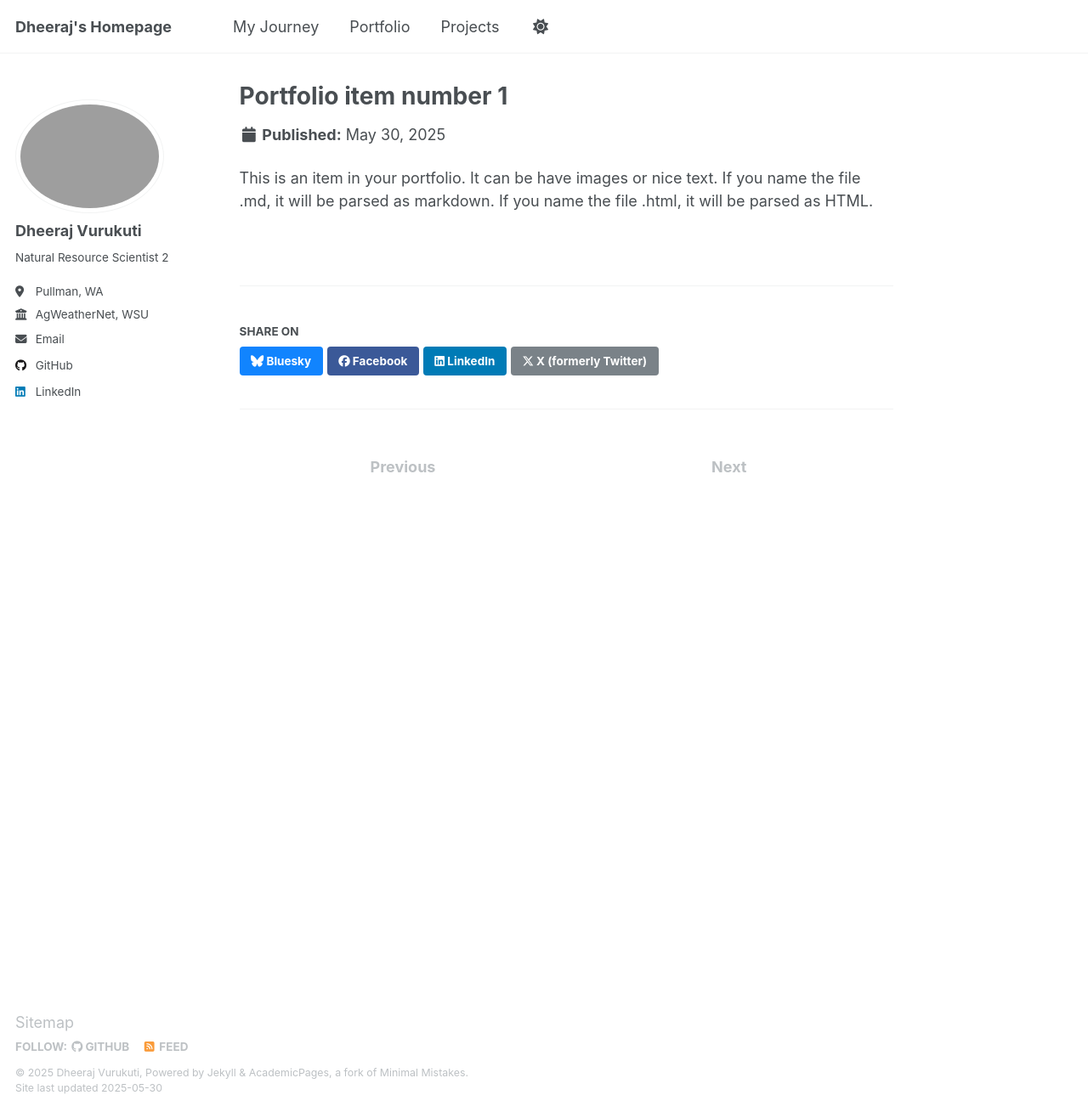
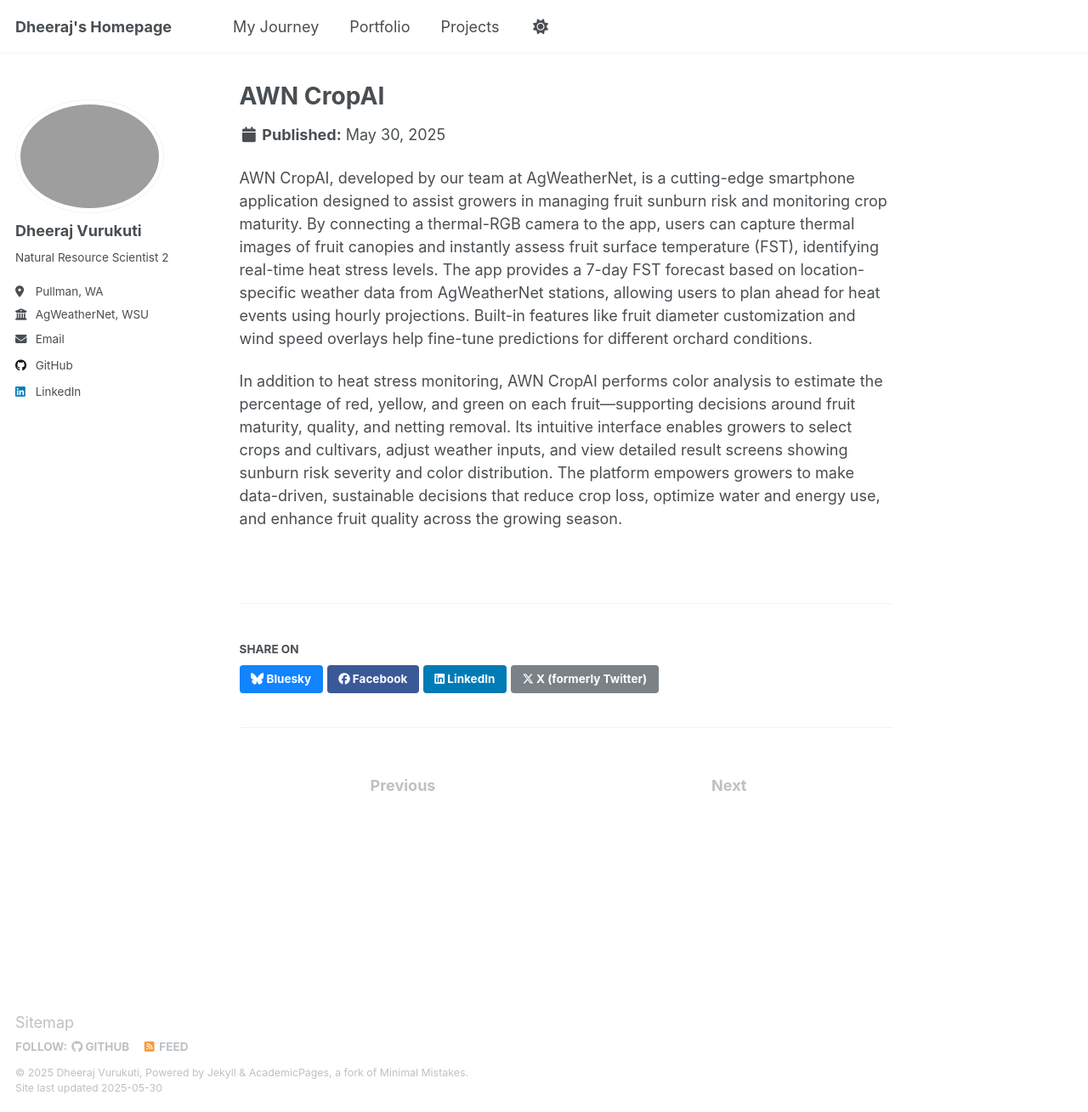
Before and after one commit to dheerajvurukuti/dheerajvurukuti.github.io, a Jekyll site: the page built from _portfolio/portfolio-1.md, in a window 1280 px wide and 1309 px high. Shown: the whole window at 85% size. Built offline with Jekyll 4.4.1, drawn with Linux system fonts in a browser that asks for light colours.

Commit message:
Added AWNCropAI

```diff
--- a/_pages/portfolio.html
+++ b/_pages/portfolio.html
@@ -5,9 +5,9 @@ permalink: /portfolio/
 author_profile: true
 ---
 
-{% include base_path %}
+<!-- {% include base_path %}
 
 
 {% for post in site.portfolio %}
   {% include archive-single.html %}
-{% endfor %}
+{% endfor %} -->
--- a/_portfolio/portfolio-1.md
+++ b/_portfolio/portfolio-1.md
@@ -1,7 +1,9 @@
 ---
-title: "Portfolio item number 1"
-excerpt: "Short description of portfolio item number 1<br/><img src='/images/500x300.png'>"
+title: "AWN CropAI"
+excerpt: "AWN CropAI is a smartphone app that combines AI and thermal imaging to help apple growers monitor fruit heat stress and color development in real time. It integrates localized weather forecasts to guide proactive crop management and resource optimization. [download link iOS](https://apps.apple.com/us/app/awn-cropai/id6744830192) [download link Android](https://play.google.com/store/apps/details?id=edu.wsu.weather.fst&pcampaignid=web_share)<br/><img src='/images/AWN_CropAI.png'>"
 collection: portfolio
 ---
 
-This is an item in your portfolio. It can be have images or nice text. If you name the file .md, it will be parsed as markdown. If you name the file .html, it will be parsed as HTML.
+AWN CropAI, developed by our team at AgWeatherNet, is a cutting-edge smartphone application designed to assist growers in managing fruit sunburn risk and monitoring crop maturity. By connecting a thermal-RGB camera to the app, users can capture thermal images of fruit canopies and instantly assess fruit surface temperature (FST), identifying real-time heat stress levels. The app provides a 7-day FST forecast based on location-specific weather data from AgWeatherNet stations, allowing users to plan ahead for heat events using hourly projections. Built-in features like fruit diameter customization and wind speed overlays help fine-tune predictions for different orchard conditions.
+
+In addition to heat stress monitoring, AWN CropAI performs color analysis to estimate the percentage of red, yellow, and green on each fruit—supporting decisions around fruit maturity, quality, and netting removal. Its intuitive interface enables growers to select crops and cultivars, adjust weather inputs, and view detailed result screens showing sunburn risk severity and color distribution. The platform empowers growers to make data-driven, sustainable decisions that reduce crop loss, optimize water and energy use, and enhance fruit quality across the growing season.
```
Also changed, not shown: images/AWN_CropAI.jpg (added).
